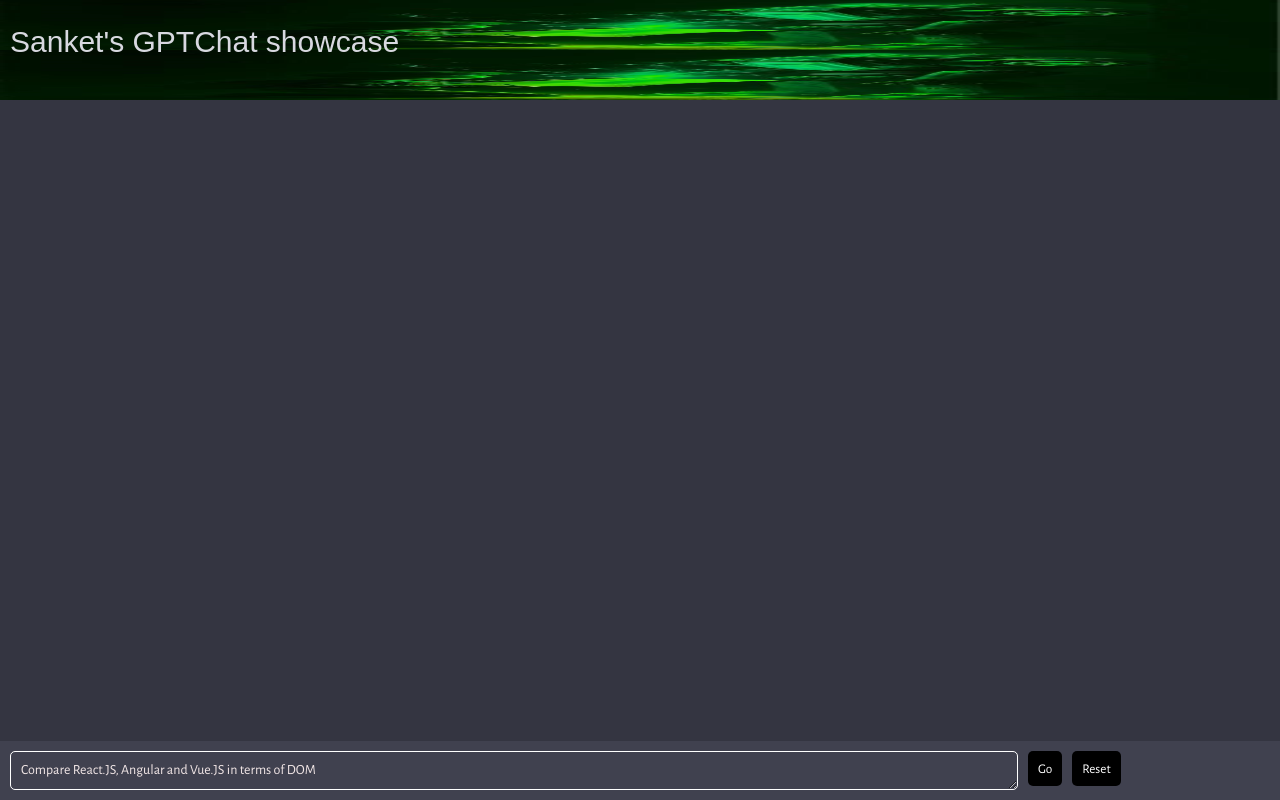
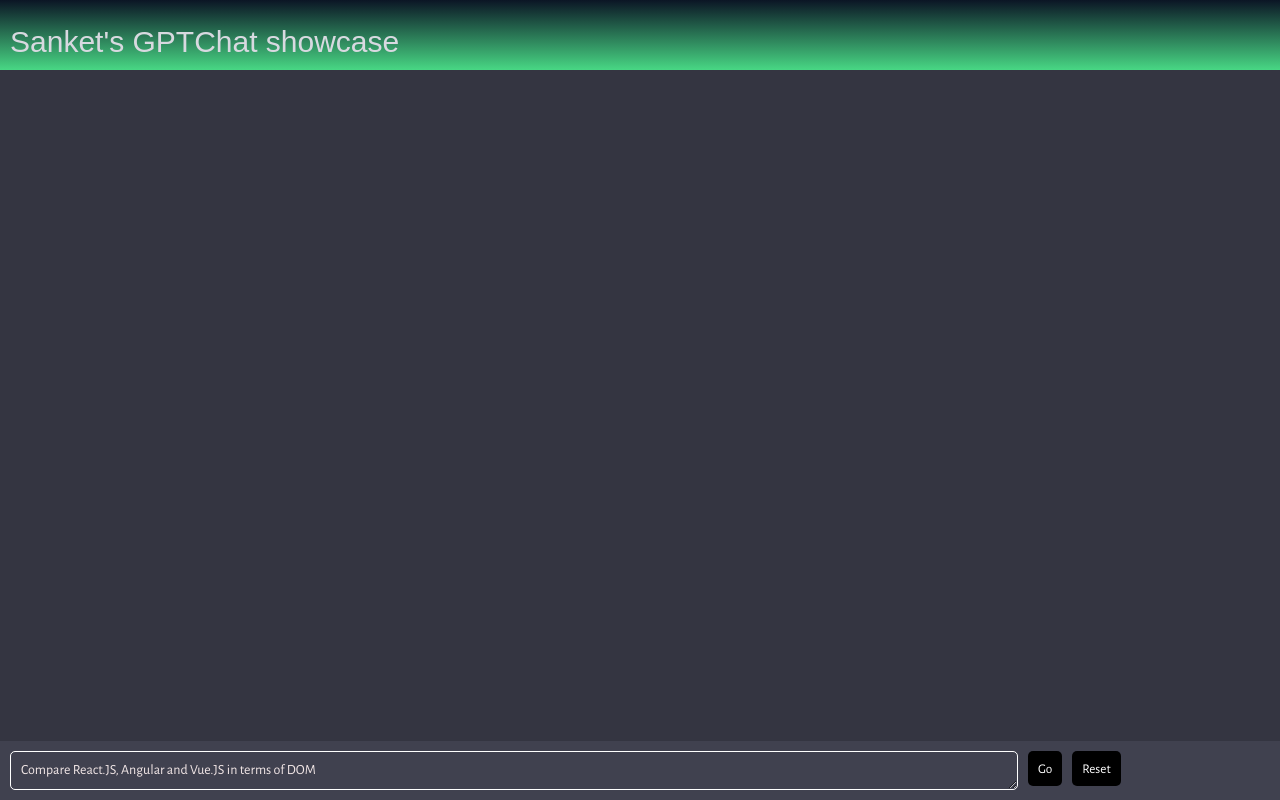
Before and after one commit to sankett/gpt3-web, a Next.js app: page / in a window 1280 px wide. Built offline with nearby package versions, Linux system fonts and the light colour scheme.

Commit message:
Header changed

```diff
--- a/pages/index.js
+++ b/pages/index.js
@@ -2,7 +2,7 @@ import Head from 'next/head';
 import Image from 'next/image';
 import bot from '../assets/bot.svg'
 import user from '../assets/user.svg'
-import send from '../assets/send.svg'
+import header from '../assets/header.png'
 import { useState, useEffect,useRef  } from 'react';
 
 
@@ -207,7 +207,9 @@ setListChatStripe([])
   }
   return (
     <div id="app">
-      <div className='divHeader'>Sanket's GPTChat showcase</div>
+      <div className='divHeader'>
+      Sanket's GPTChat showcase
+        </div>
     <div id="chat_container">
       <div className='scrollContainer'>
       {
--- a/pages/styles.css
+++ b/pages/styles.css
@@ -11,6 +11,16 @@ body {
   background: #343541;
 }
 
+.spanheaderLeft {
+  float: left;
+  width: 50%;
+}
+
+.spanheaderRight {
+  float: left;
+  width: 50%;
+  margin-top: -40px;
+}
 #app {
   width: 100vw;
   height: 100vh;
@@ -134,13 +144,14 @@ overflow-y: auto;
     color: #d8d9e0;
     text-align: left;
     font-family: Arial, Helvetica, sans-serif;
-    background-color: #162ee2;
+
     width: 100%;
     padding-top: 25px;
     padding-bottom: 5px;
-    height: 100px;
-    background-size: 100% 50%;
-    background-image: url("header.png");
+    height: 70px;
+    /*background-size: 100% 50%;
+    background-image: url("header.png");*/
+    background-image: linear-gradient(rgb(11, 21, 37), rgb(72, 215, 132));
     padding-left: 10px;
 }
 .formclass {
```
